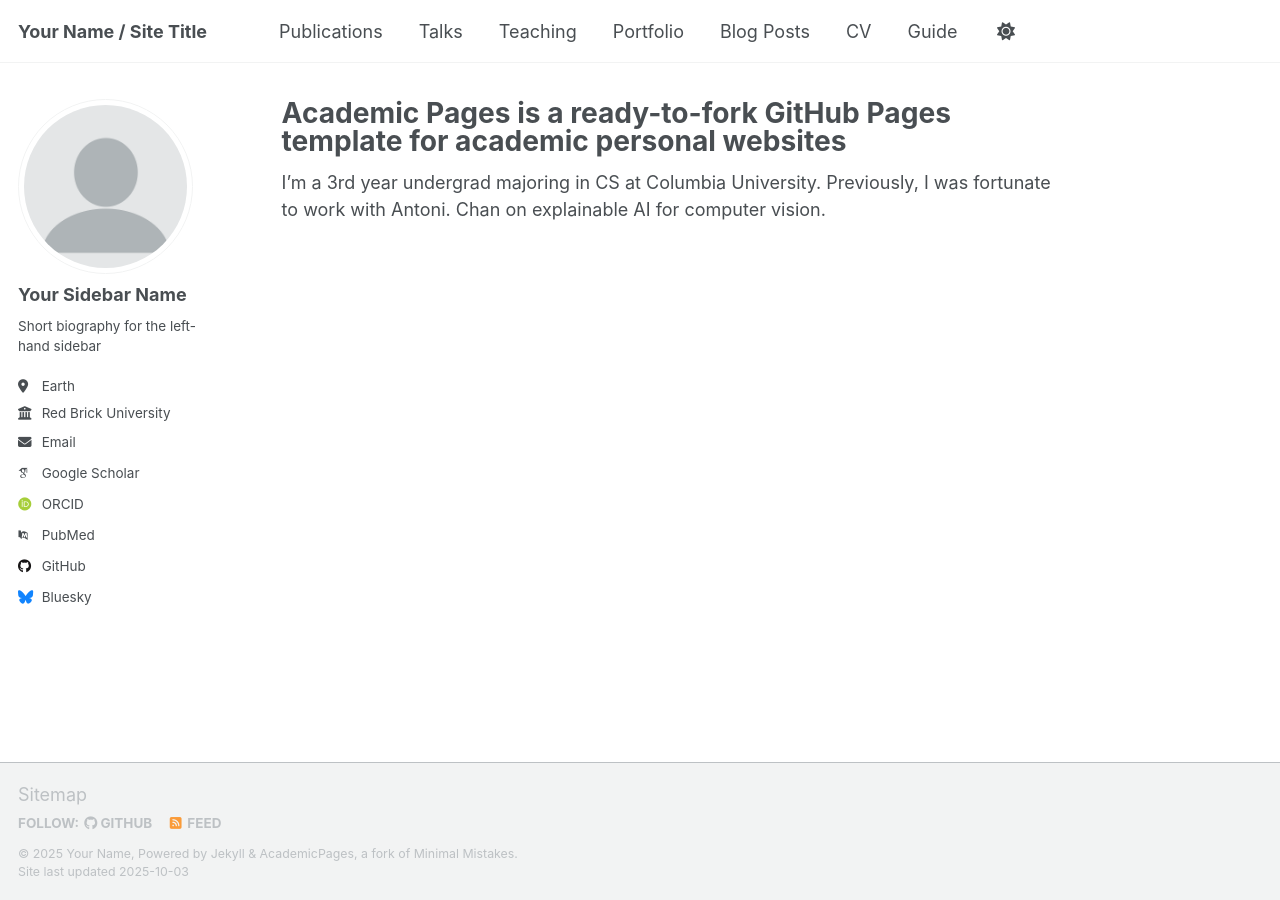
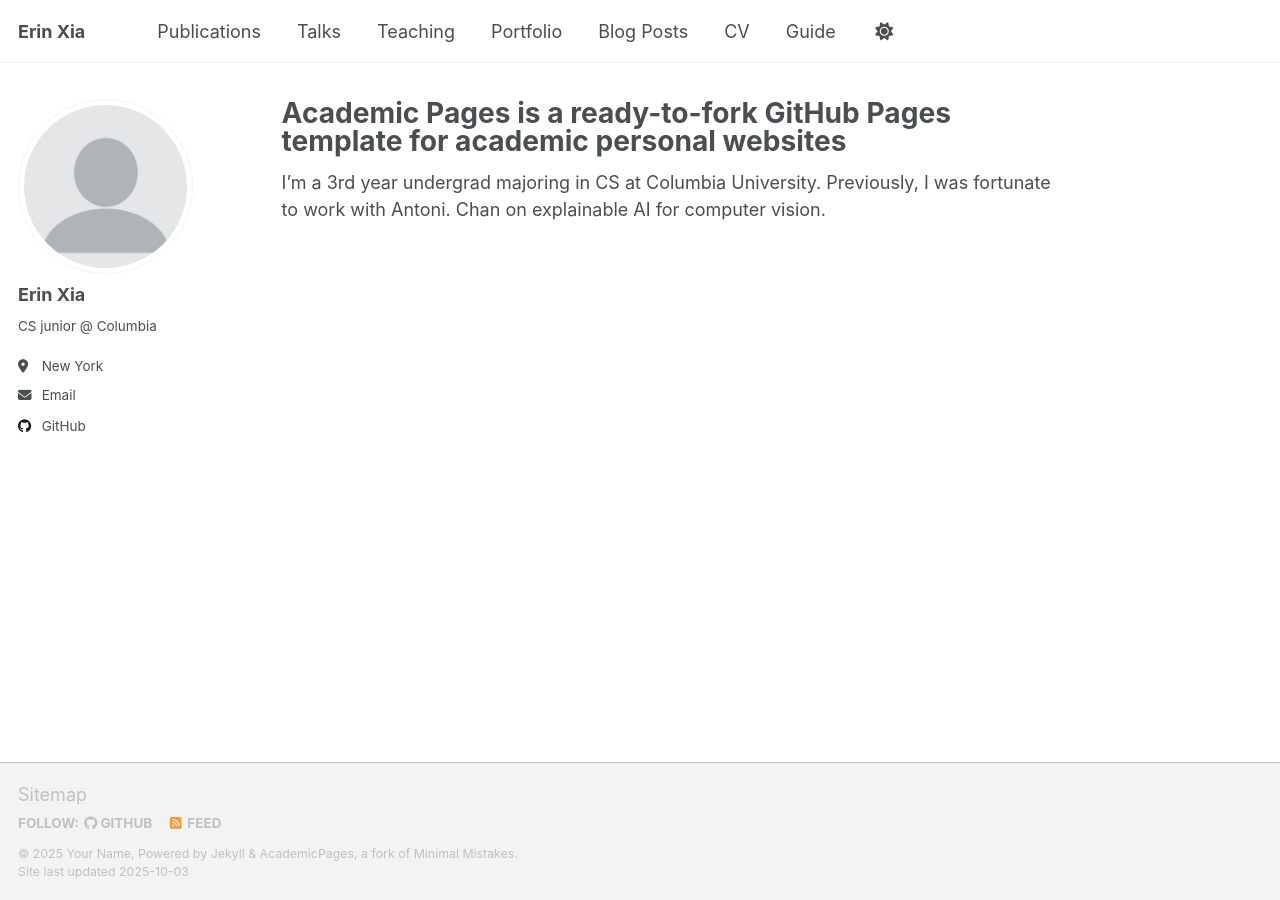
Before and after one commit to mylittleriver/mylittleriver.github.io, a Jekyll site: the page built from _pages/about.md, in a window 1280 px wide. Built offline with Jekyll 4.4.1, drawn with Linux system fonts in a browser that asks for light colours; some web fonts are replaced; a script that is not in the unit is left out.

Commit message:
Update _config.yml

```diff
--- a/_config.yml
+++ b/_config.yml
@@ -9,7 +9,7 @@
 # Basic Site Settings
 locale                   : "en-US"
 site_theme               : "default" # Currently available options are "default", "air"
-title                    : "Your Name / Site Title"
+title                    : "Erin Xia"
 title_separator          : "-"
 name                     : &name "Your Name"
 description              : &description "Your Name's academic portfolio"   # Update this with a general description of your site, this is the default if not overridden by a page
@@ -24,23 +24,19 @@ repository               : "academicpages/academicpages.github.io"
 author:
   # Biographic information
   avatar           : "profile.png"
-  name             : "Your Sidebar Name"
+  name             : "Erin Xia"
   pronouns         : # example: "she/her"
-  bio              : "Short biography for the left-hand sidebar"
-  location         : "Earth"
-  employer         : "Red Brick University"
+  bio              : "CS junior @ Columbia"
+  location         : "New York"
   uri              : # URL
-  email            : "none@example.org"
+  email            : "sx2394@columbia.edu"
 
   # Academic websites
   academia         : # URL
   arxiv            : # URL - Update with the correct link to your profile
-  googlescholar    : "https://scholar.google.com/citations?user=PS_CX0AAAAAJ"
   inspire-hep      : # URL
   impactstory      : # URL
-  orcid            : "http://orcid.org/yourorcidurl"
   semantic         : # URL
-  pubmed           : "https://www.ncbi.nlm.nih.gov/pubmed/?term=john+snow"
   researchgate     : # URL
   scopus           : # URL
 
@@ -48,13 +44,12 @@ author:
   bitbucket        : # Username - Update with your username on the site
   codepen          : # Username
   dribbble         : # Username
-  github           : "academicpages"
+  github           : "mylittleriver"
   kaggle           : # Username
   stackoverflow    : # User number or user number and name (i.e., use "1" or "1/jeff-atwood")
 
   # Social media
   artstation       : # Username
-  bluesky          : "bsky.app" # Replace this with you Bluesky username
   facebook         : # Username
   flickr           : # Username
   foursquare       : # Username
@@ -81,12 +76,10 @@ author:
 
 # Publication Category - The following the list of publication categories and their headings
 publication_category:
-  books:
-    title: 'Books'
   manuscripts:
     title: 'Journal Articles'
   conferences:
-    title: 'Conference Papers'
+    title: 'Explaining Object Detection Through Difference Map'
 
 # Site Settings
 teaser                   :  # filename of teaser fallback teaser image placed in /images/ for social media previews
```
